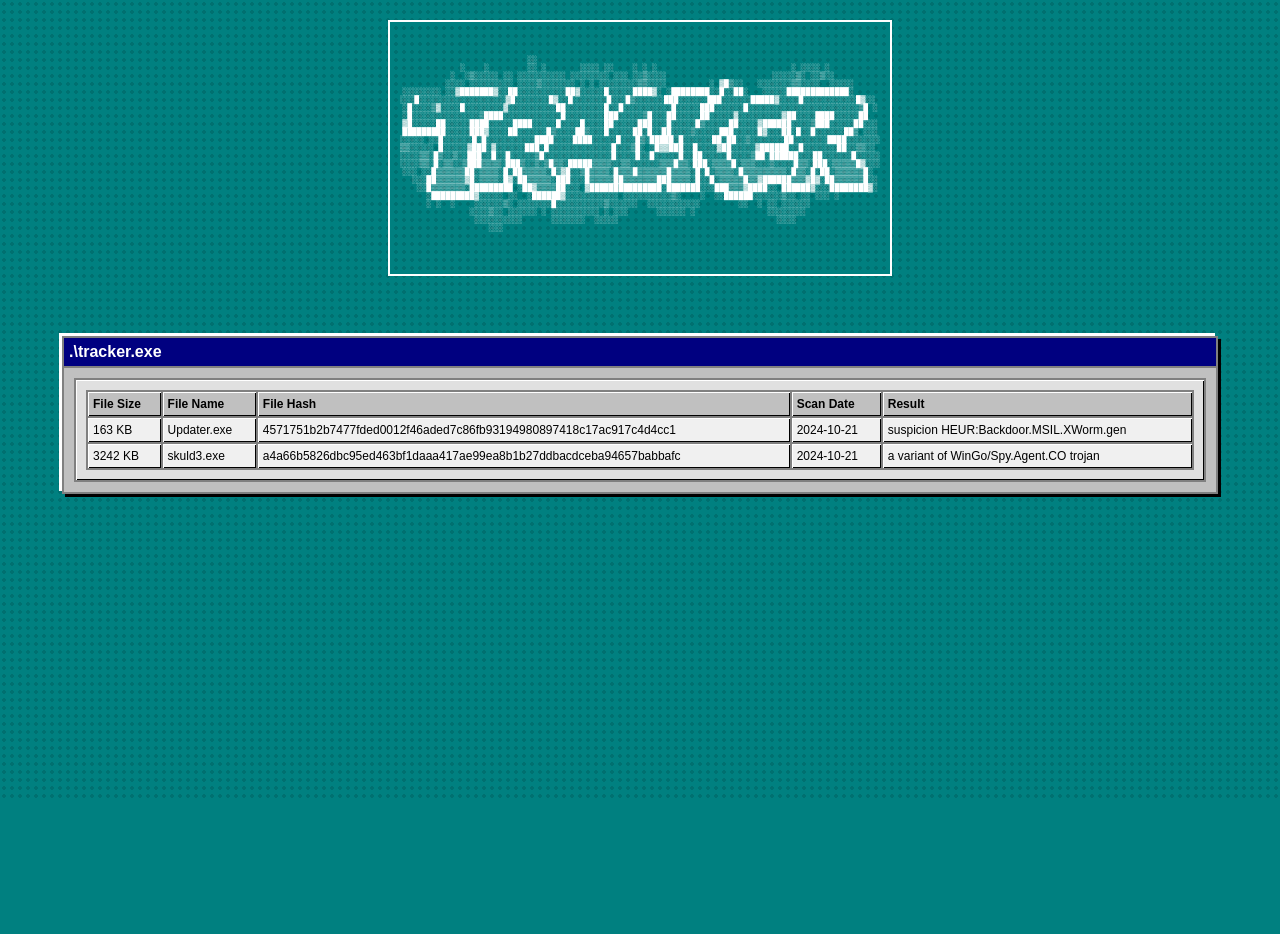
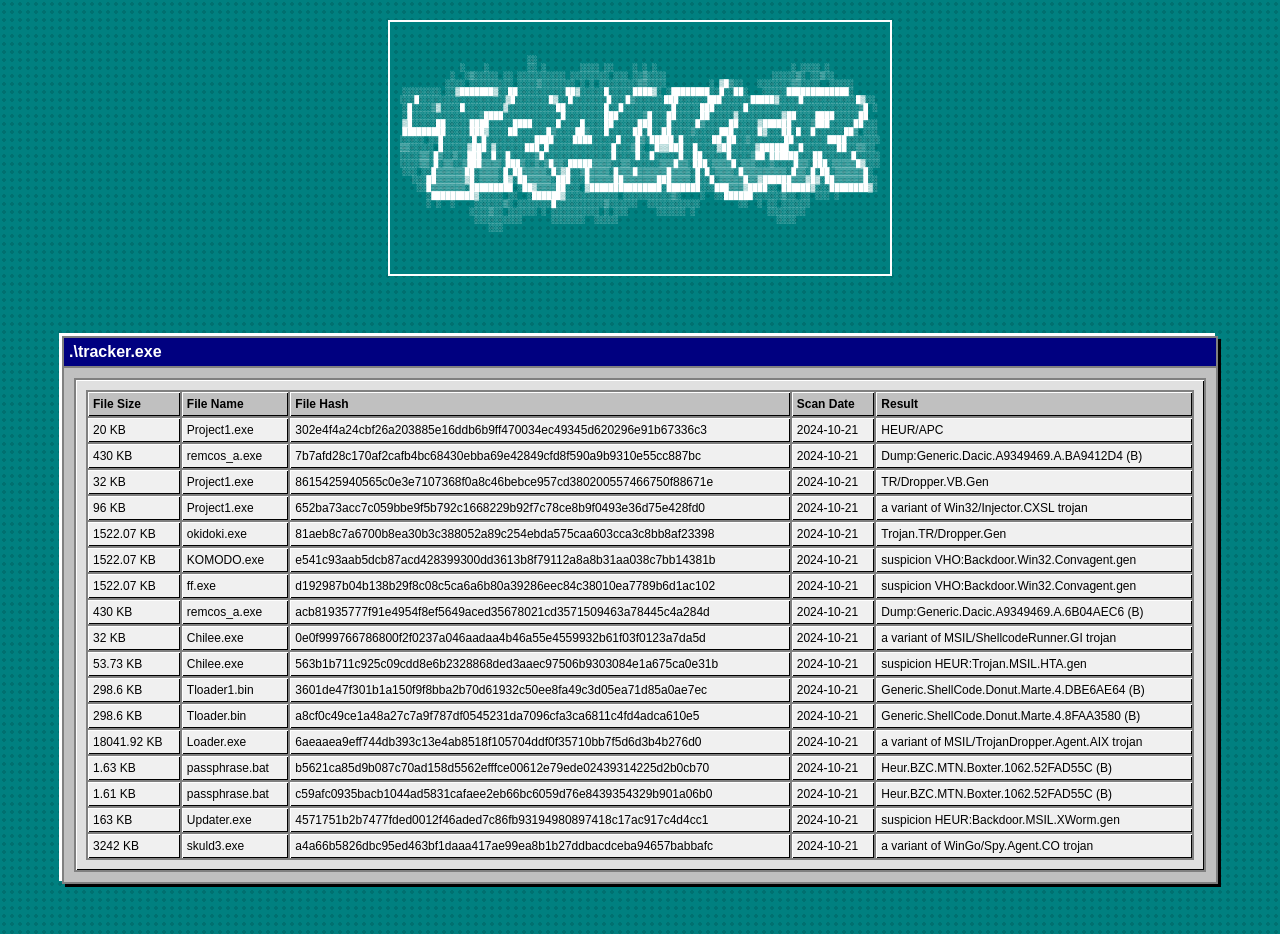
Before and after one commit to 01Xyris/01xyris.github.io, a plain HTML site: page tracker/index.html in a window 1280 px wide. Before the commit the page ends 800 px from the top, so only its background shows below. Drawn offline with Linux system fonts and the light colour scheme.

Commit message:
Update clean.json

```diff
--- a/tracker/index.html
+++ b/tracker/index.html
@@ -69,7 +69,7 @@
 
     async function loadTableData() {
         try {
-            const response = await fetch('clean.json');
+            const response = await fetch('dump.json');
             const jsonData = await response.json();
             const tableBody = document.getElementById('table-body');
 
```
